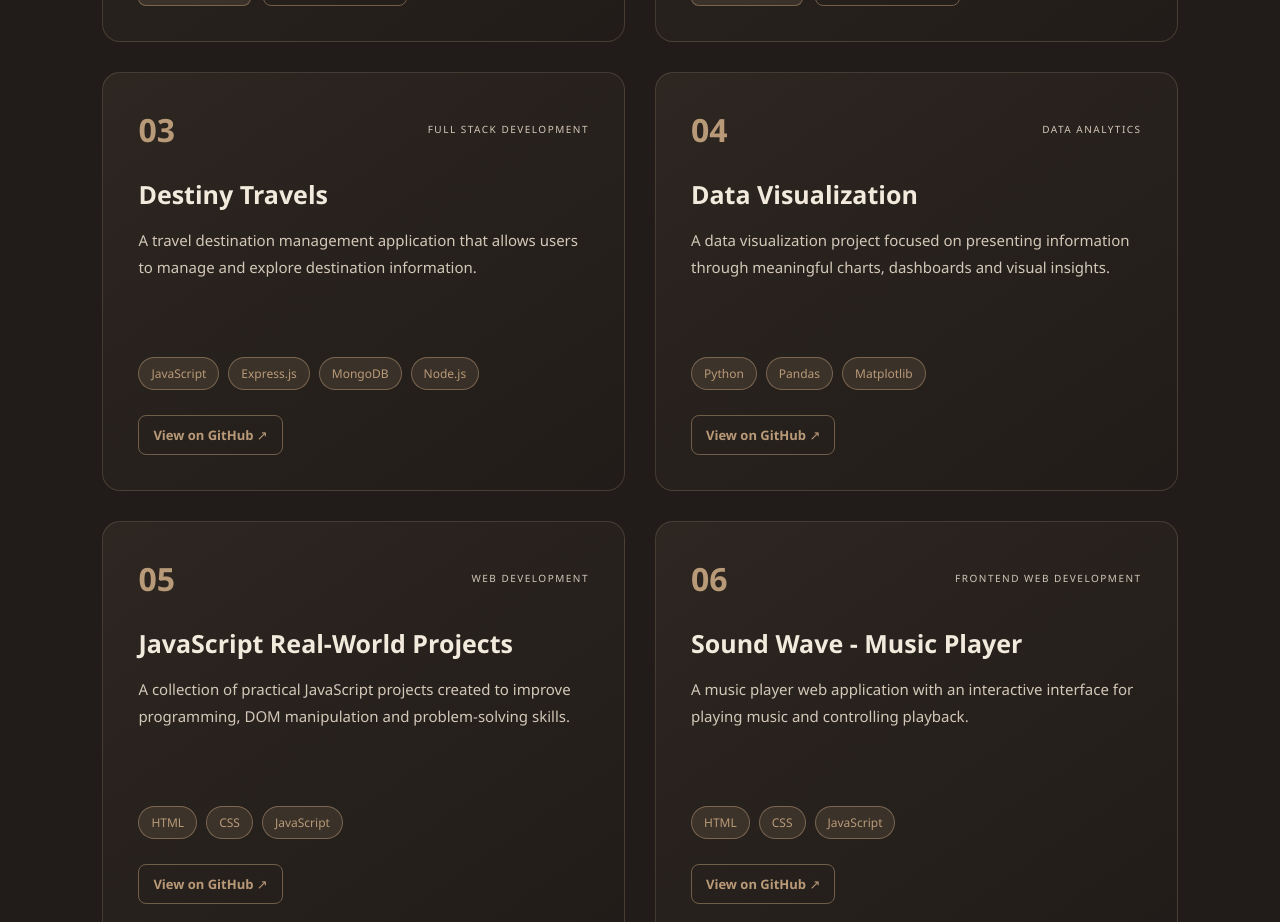
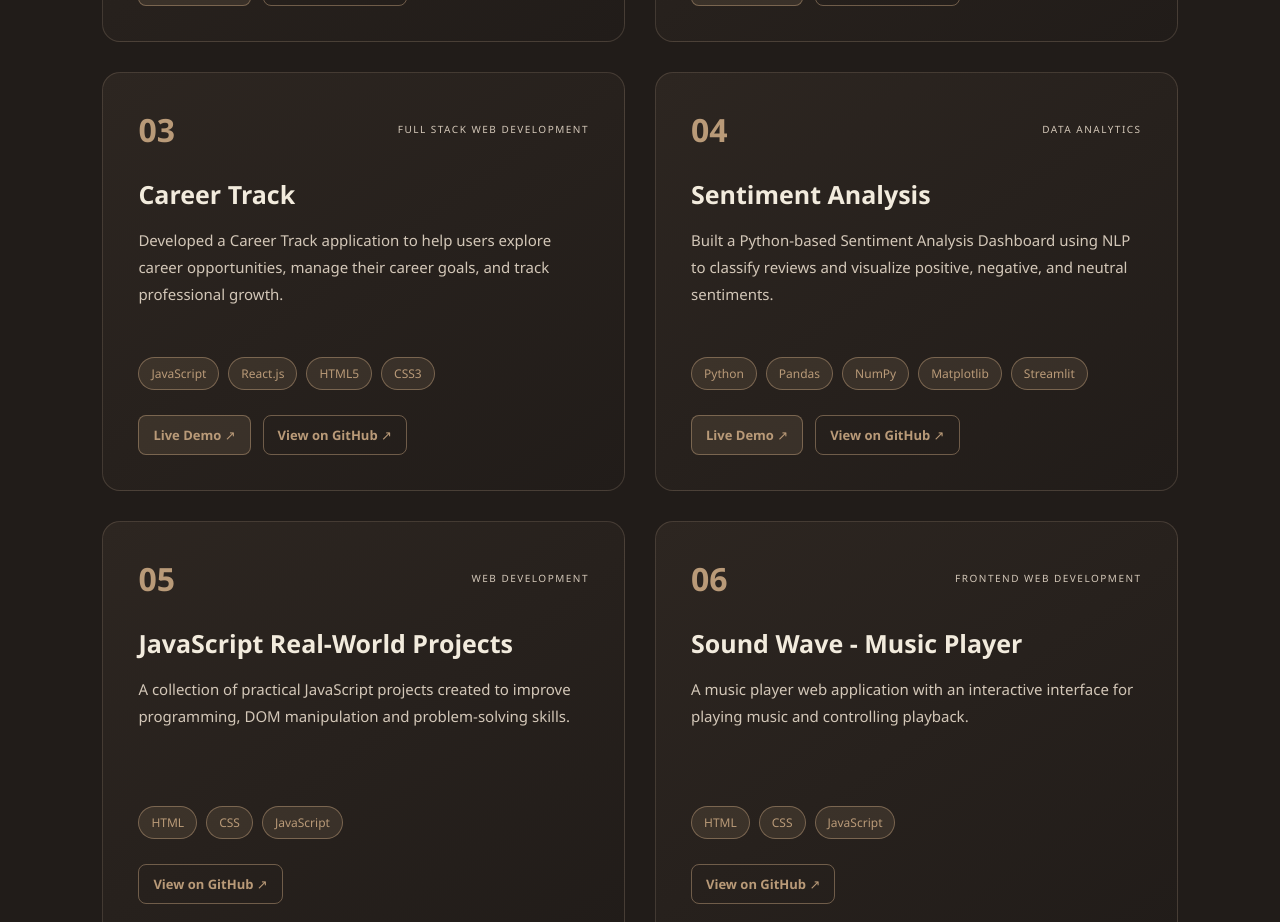
Before and after one commit to shivanipriyaks498-netizen/Shivani-Priya-KS---Portfolio, a React (Vite) app: page / in a window 1280 px wide. Shown: the part 4900-5822 px from the top of the page. Built offline with nearby package versions, Linux system fonts and the light colour scheme.

Commit message:
Update portfolio projects section

```diff
--- a/src/sections/Projects.jsx
+++ b/src/sections/Projects.jsx
@@ -26,23 +26,25 @@ const projects = [
   },
   {
     number: "03",
-    title: "Destiny Travels",
-    category: "FULL STACK DEVELOPMENT",
+    title: "Career Track",
+    category: "FULL STACK WEB DEVELOPMENT",
     description:
-      "A travel destination management application that allows users to manage and explore destination information.",
-    technologies: ["JavaScript", "Express.js", "MongoDB", "Node.js"],
+      "Developed a Career Track application to help users explore career opportunities, manage their career goals, and track professional growth.",
+    technologies: ["JavaScript", "React.js", "HTML5", "CSS3"],
     github:
-      "https://github.com/shivanipriyaks498-netizen/Destiny-Travels",
+      "https://github.com/shivanipriyaks498-netizen/CareerTrack-Job-Application-Interview-Tracker.git",
+    demo:"https://career-track-job-application-interv.vercel.app",
   },
   {
     number: "04",
-    title: "Data Visualization",
+    title: "Sentiment Analysis",
     category: "DATA ANALYTICS",
     description:
-      "A data visualization project focused on presenting information through meaningful charts, dashboards and visual insights.",
-    technologies: ["Python", "Pandas", "Matplotlib"],
+      "Built a Python-based Sentiment Analysis Dashboard using NLP to classify reviews and visualize positive, negative, and neutral sentiments.",
+    technologies: ["Python", "Pandas", "NumPy", "Matplotlib", "Streamlit"],
     github:
-      "https://github.com/shivanipriyaks498-netizen/CodeAlpha_Data-Visualization",
+      "https://github.com/shivanipriyaks498-netizen/Sentiment-Analysis.git",
+    demo:"https://sentiment-analysisgit-wpt6c4cuwuelfzwzcpqjwj.streamlit.app/",
   },
   {
     number: "05",
```
